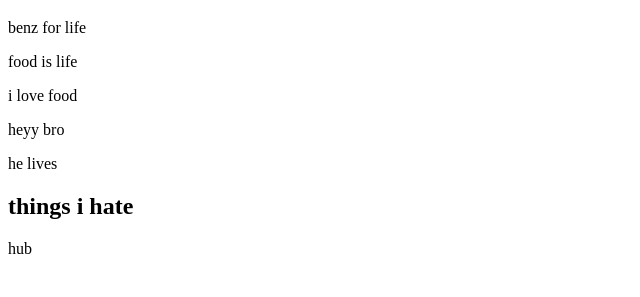
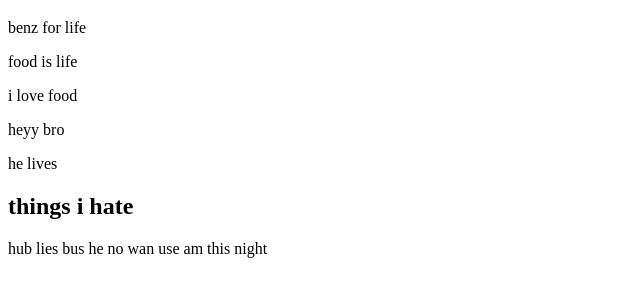
Before and after one commit to Dominionjesse/Git-Demo, a plain HTML site: page index.html in a window 1280 px wide. Shown: the part 61-358 px from the top of the page, without its empty margins (0-640 px from the left). Drawn offline with Linux system fonts and the light colour scheme.

Commit message:
i pushed other things and stuffs

```diff
--- a/index.html
+++ b/index.html
@@ -14,5 +14,8 @@
     <p>he lives</p>
     <h2>things i hate</h2>
    <list>hub</list>
+   <list>lies</list>
+   <list>bus</list>
+   <list>he no wan use am this night</list>
 </body>
 </html>
```
